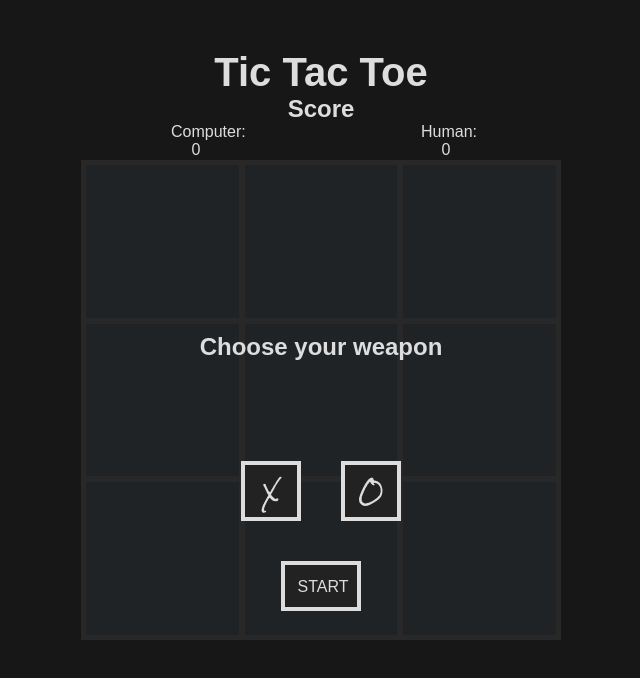
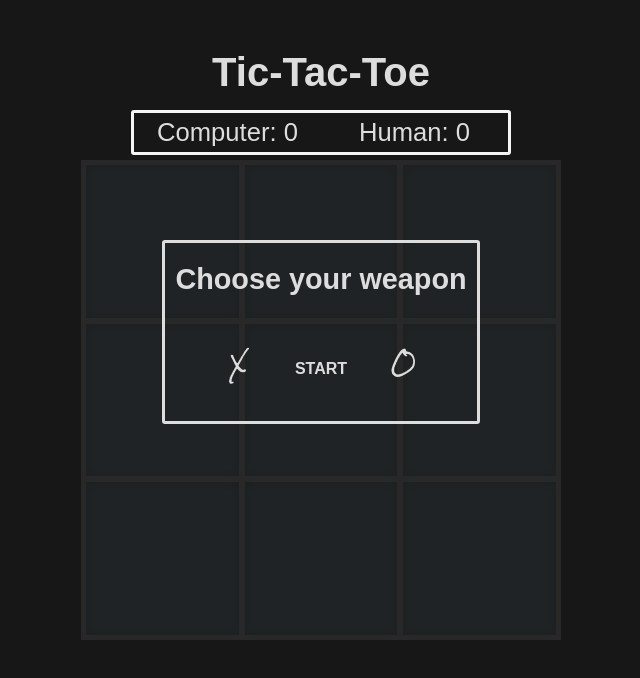
Before and after one commit to evblance/tic-tac-toe, a plain HTML site: page index.html in a window 1280 px wide. Shown: the whole page, without its empty margins (319-959 px from the left). Drawn offline with nearby package versions, Linux system fonts and the light colour scheme; a web font is replaced by a local one.

Commit message:
Adjusts layout and styling
Addresses layout issues on the start menu

```diff
--- a/index.html
+++ b/index.html
@@ -1,13 +1,13 @@
 <!DOCTYPE html>
 
-<html>
+<html lang="en">
 
 <head>
 
   <meta charset="utf-8">
   <meta name="viewport" content="width=device-width, initial-scale=1">
 
-  <title>Tic Tac Toe</title>
+  <title>Tic-Tac-Toe</title>
 
   <link href="https://fonts.googleapis.com/css?family=David+Libre|Rock+Salt" rel="stylesheet">
   <link href="main.css" rel="stylesheet">
@@ -36,22 +36,25 @@
       <div id="s7" class="square"></div>
       <div id="s8" class="square"></div>
     </div>
-  </div>
+  </div><!-- gameboard-container -->
 
   <div class="start-menu">
-    <h1>Tic Tac Toe</h1>
-    <h2 class="score-heading">Score</h2>
+    <h1>Tic-Tac-Toe</h1>
+    <!-- <h2 class="score-heading">Score</h2> -->
     <div class="scoreboard">
       <div id="computer-score" class="score"></div>
       <div id="player-score" class="score"></div>
-    </div>
+    </div><!-- scoreboard -->
+    <div class="gamepiece-container">
       <h2 class="start-heading">Choose your weapon</h2>
-    <div class="buttons">
+      <div class="gamepiece-buttons">
         <div class="gamepiece-btn">X</div>
+        <div class="start-btn">START</div>
         <div class="gamepiece-btn">O</div>
-    </div>
-    <div class="start-btn">START</div>
-    <h2 class="game-status"></h2>
+      </div><!-- gamepiece-buttons -->
+    </div><!-- gamepiece-container -->
+    <div class="past-game-container">
+      <h2 class="game-status-heading"></h2>
       <div class="winning-board-container">
         <div id="mr0" class="mini-row">
           <div id="ms0" class="mini-square"></div>
@@ -68,8 +71,9 @@
           <div id="ms7" class="mini-square"></div>
           <div id="ms8" class="mini-square"></div>
         </div>
-    </div>
-  </div>
+      </div><!-- winning-board-container-->
+    </div><!-- past-game-container -->
+  </div><!-- start-menu -->
 
 </body>
 
--- a/main.css
+++ b/main.css
@@ -20,92 +20,6 @@ h1 {
   font-size: 2.5rem;
 }
 
-.scoreboard {
-  display: flex;
-  flex-direction: row;
-  justify-content: space-around;
-  align-items: center;
-  width: 100%;
-  max-width: 500px;
-}
-
-.score {
-  width: 50px;
-  height: 50px;
-  /* TODO: complete this */
-}
-
-.start-menu {
-  position: absolute;
-  top: -100vh;
-  display: flex;
-  flex-direction: column;
-  align-items: center;
-  width: 100%;
-  height: 100%;
-  background: rgba(20, 20, 20, 0.9);
-  transition: all 1s ease;
-}
-
-.start-menu-active {
-  top: 0;
-}
-
-.start-heading {
-  margin: 20vh 0 10vh;
-}
-
-.buttons {
-  display: flex;
-  flex-direction: row;
-  justify-content: center;
-  align-items: center;
-}
-
-.start-btn {
-  background: #222;
-  width: 80px;
-  height: 50px;
-  border: 4px solid #ddd;
-  padding: calc(50px/4);
-  margin: 20px 0 0;
-  cursor: pointer;
-  transition: border 0.3s;
-}
-
-.start-btn:hover {
-  border-color: palegreen;
-  color: palegreen;
-}
-
-.gamepiece-btn {
-  background: #222;
-  width: 60px;
-  height: 60px;
-  border: 4px solid #ddd;
-  /*padding: calc(60px /4);*/
-  margin: 20px;
-  cursor: pointer;
-  transition: border 0.3s;
-  font-family: 'Rock Salt', sans-serif;
-  font-size: 1.5rem;
-}
-
-.gamepiece-btn:hover {
-  transition: all 0.2;
-  border-color: #87afbf;
-}
-
-.gamepiece-btn:active,
-.gamepiece-btn:focus,
-.gamepiece-btn-active {
-  border: 4px solid #87afbf;
-}
-
-.game-status {
-  margin: 50px 0 0;
-}
-
 .gameboard-container {
   background: #87afbf;
   max-width: 480px;
@@ -118,29 +32,53 @@ h1 {
   display: flex;
   flex-direction: column;
   flex-wrap: nowrap;
-  /*margin: 20px auto 20px;*/
   box-shadow: 3px 3px 2px #333;
 }
 
-.row {
+.gamepiece-container {
+  min-height: 10vh;
+  padding: 10px;
+  border: 3px solid #ddd;
+  position: absolute;
+  top: 30vh;
+  display: flex;
+  flex-direction: column;
+  border-radius: 3px;
+}
+
+.gamepiece-buttons {
+  margin: 10px auto;
   display: flex;
   flex-direction: row;
-  flex-wrap: nowrap;
-  width: 100%;
-  height: 100%;
-
+  justify-content: center;
+  align-items: baseline;
 }
 
-.square {
-  height: 100%;
-  width: 100%;
-  border: 3px solid #ddd;
-  text-align: center;
-  display: flex;
-  justify-content: center;
-  align-items: center;
+.gamepiece-btn {
+  width: 45px;
+  height: 45px;
+  margin: 20px;
   font-family: 'Rock Salt', sans-serif;
-  font-size: 3rem;
+  font-size: 1.5rem;
+  transition: border 0.3s;
+  cursor: pointer;
+}
+
+.gamepiece-btn:hover,
+.gamepiece-btn:focus {
+  transition: all 0.2;
+  color: #87afbf;
+}
+
+.gamepiece-btn-active {
+  transition: all 0.2;
+  color: #87afbf;
+}
+
+.game-status-heading {
+  padding: 5px;
+  margin: 25px 0 10px;
+  border-top: 2px solid #ddd;
 }
 
 .mini-row {
@@ -163,10 +101,99 @@ h1 {
   font-size: 1rem;
 }
 
-.winning-board-container,
-.winning-board-heading {
+.past-game-container {
+  position: absolute;
+  bottom: 44px;
   display: none;
+  flex-direction: column;
+  justify-content: space-between;
+  align-items: center;
 }
+
+.row {
+  display: flex;
+  flex-direction: row;
+  flex-wrap: nowrap;
+  width: 100%;
+  height: 100%;
+}
+
+.score {
+  width: 100%;
+  height: auto;
+  margin: 5px auto;
+  font-family: 'David Libre', sans-serif;
+  font-size: 1.6rem;
+}
+
+.scoreboard {
+  width: 100%;
+  max-width: 380px;
+  max-height: 10vh;
+  margin: 15px 10px;
+  border: 3px solid whitesmoke;
+  border-radius: 3px;
+  display: flex;
+  flex-direction: row;
+  justify-content: center;
+}
+
+.score-heading {
+  margin: 25px 0 15px;
+}
+
+.square {
+  height: 100%;
+  width: 100%;
+  border: 3px solid #ddd;
+  text-align: center;
+  display: flex;
+  justify-content: center;
+  align-items: center;
+  font-family: 'Rock Salt', sans-serif;
+  font-size: 3rem;
+  box-shadow: inset 0px 1px 10px 1px rgba(20,20,20,0.25);
+  text-shadow: 0px 1px 8px rgba(20,20,20,0.25);
+  cursor: pointer;
+}
+
+.start-btn {
+  width: 80px;
+  height: auto;
+  font-weight: bold;
+  cursor: pointer;
+  transition: all 0.35s;
+}
+
+.start-btn:hover,
+.start-btn:focus,
+.start-btn:active {
+  color: palegreen;
+}
+
+.start-heading {
+  margin: 10px auto;
+  font-size: 1.8rem;
+}
+
+.start-menu {
+  position: absolute;
+  top: -100vh;
+  display: flex;
+  flex-direction: column;
+  justify-content: flex-start;
+  align-items: center;
+  width: 100%;
+  height: 100%;
+  background: rgba(20, 20, 20, 0.9);
+  transition: all 1s ease;
+  user-select: none;
+}
+
+.start-menu-active {
+  top: 0;
+}
+
 
 @media screen and (max-width: 479px) {
   .gameboard-container {
--- a/main.js
+++ b/main.js
@@ -1,7 +1,13 @@
 /*
   Additional functionality ideas:
-   - wait for a time difference to elapse before the computer's decision loop atually
+   - wait for a time delta to elapse before the computer's decision loop atually
       proceeds so that there can be a 'thinking time' associated with the computer's turn
+
+  TODO:
+    - A.I. fixes: Computer needs to take the middle if not taken after the first move if player is first
+    - A.I. fixes: Computer must take a corner if player goes first and chooses middle space as the first move
+    - Winning board display logic: The computer should not be allowed to move after player has won
+      (include Gameover condition in computer move code)
   */
 
 (function($){
@@ -375,15 +381,15 @@
     function reset() {
       if ( board.result !== undefined ) {
         // show the winning game board display
-        $('.winning-board-container').css('display', 'block');
+        $('.past-game-container').css('display', 'flex');
       }
       // show start screen
       $('.start-menu').addClass('start-menu-active');
       // output game result
       if ( board.result !== null ) {
-        $('.game-status').text(board.result);
+        $('.game-status-heading').text(board.result);
       } else if ( board.result === null ){
-        $('.game-status').text('Tie!');
+        $('.game-status-heading').text('Tie!');
       }
       // reset winning board display and draw
       $('.mini-square').html('');
```
Lines whose indentation alone changed are shown as unchanged.
